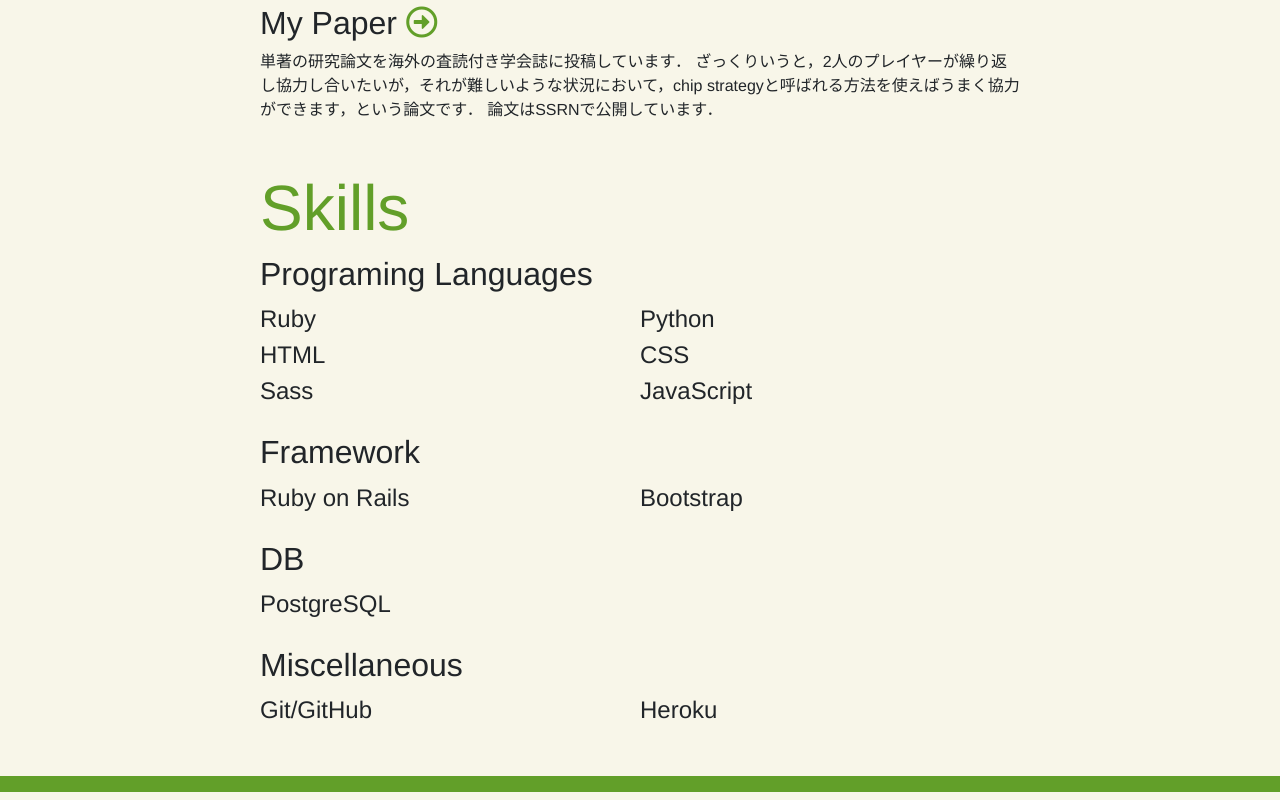
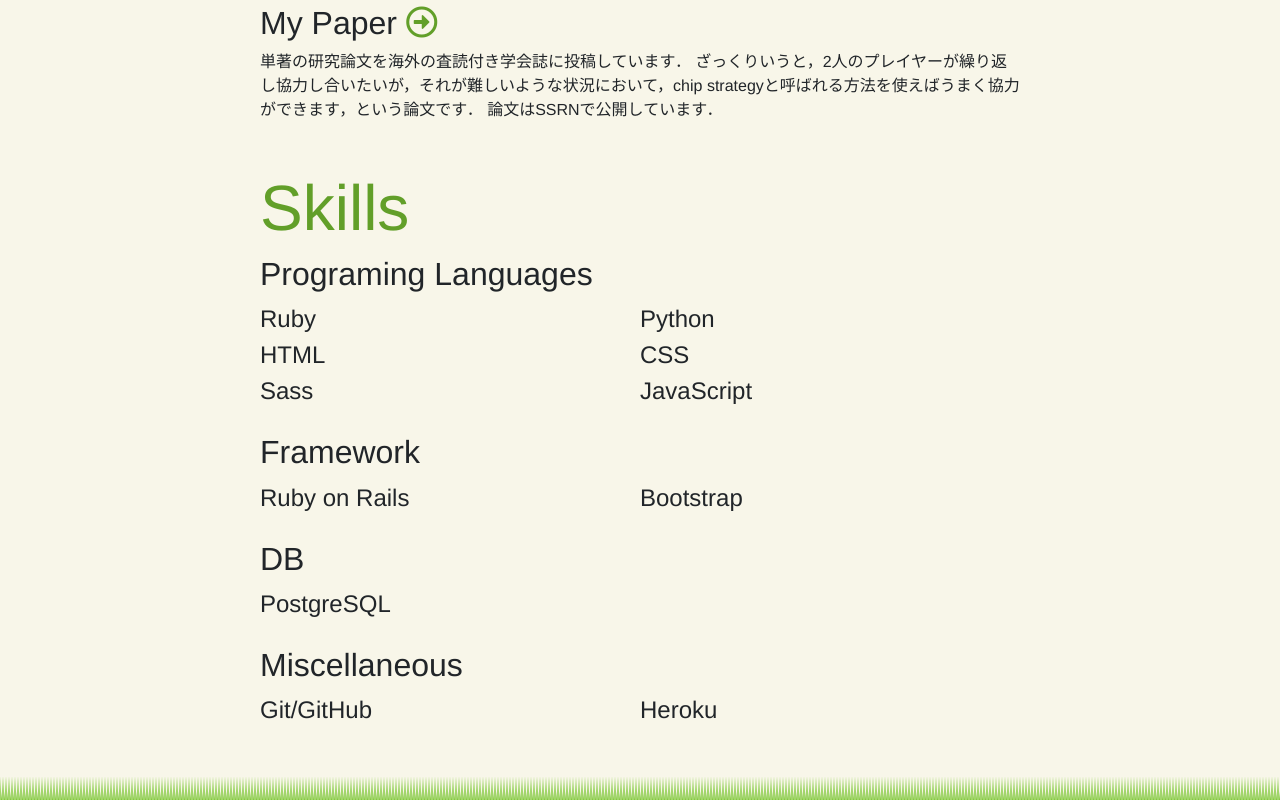
Before and after one commit to greenmackey/portfolio, a website: page index.html in a window 1280 px wide. Shown: the part 1982-2782 px from the top of the page. Drawn offline with nearby package versions, Linux system fonts and the light colour scheme; files that its build step writes are made by us from their sources.

Commit message:
Add footer grass image

```diff
--- a/main.scss
+++ b/main.scss
@@ -218,6 +218,8 @@ nav {
 }
 
 footer {
-  height: 1rem;
-  background-color: $primary;
+  height: 1.5rem;
+  // background-color: $primary;
+  background-image: url("footer-grass.svg");
+  background-size: contain;
 }
```
Also changed, not shown: footer-grass.svg (added).
